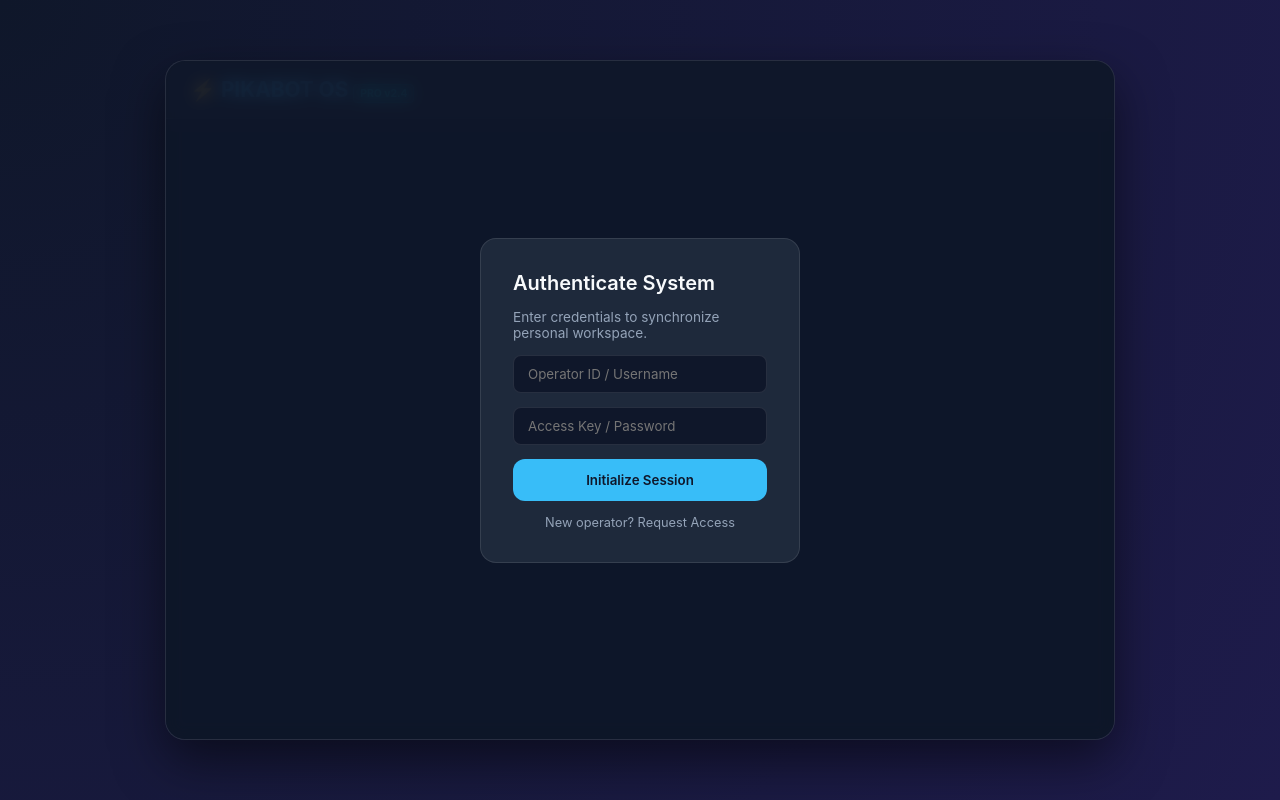
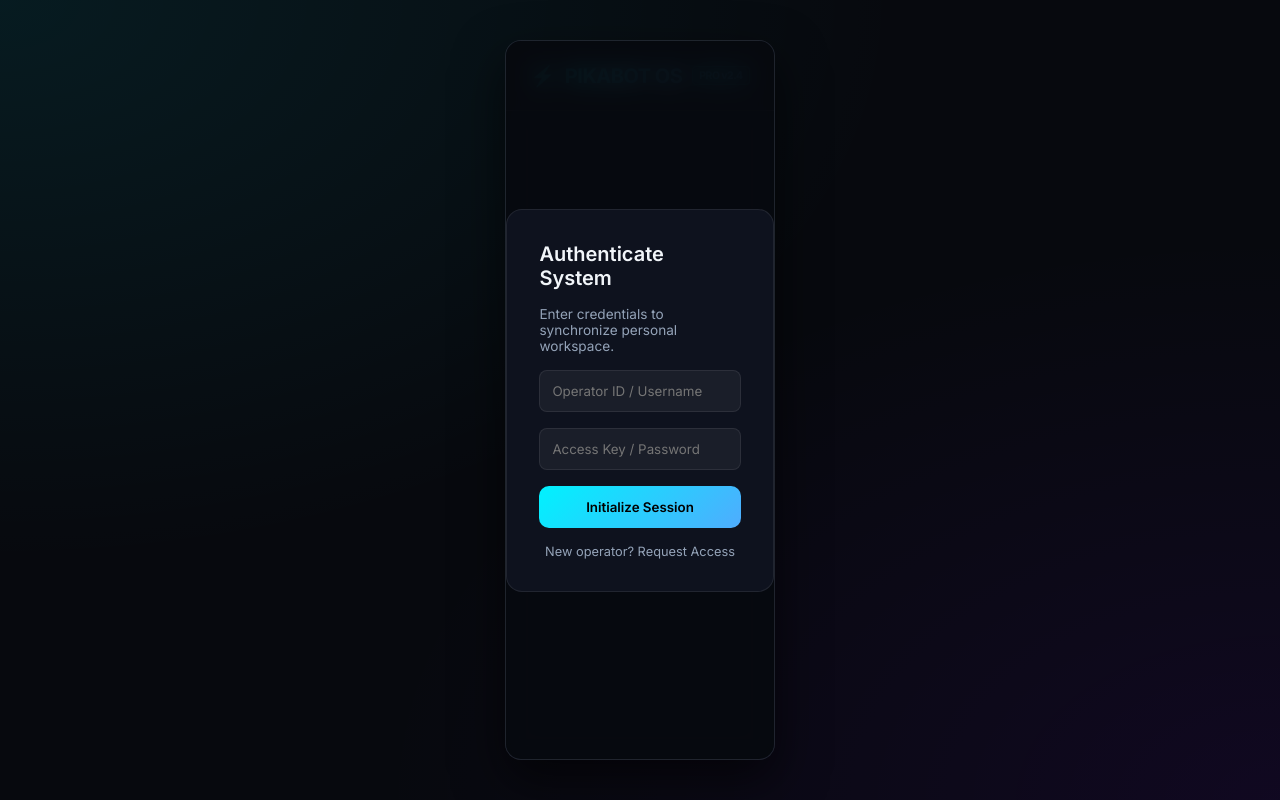
Before and after one commit to logiclayer0/PikaBot-AI, a React (Vite) app in the folder frontend/: page / in a window 1280 px wide. Built offline with nearby package versions, Linux system fonts and the light colour scheme.

Commit message:
Update index.css

```diff
--- a/frontend/src/index.css
+++ b/frontend/src/index.css
@@ -1,126 +1,117 @@
+@import url('https://fonts.googleapis.com/css2?family=Inter:wght@300;400;500;600;700&family=JetBrains+Mono:wght@400;500&display=swap');
+
+:root {
+  --bg-dark: #07090e;
+  --panel-bg: rgba(15, 20, 32, 0.75);
+  --panel-border: rgba(255, 255, 255, 0.08);
+  --accent-cyan: #00f2fe;
+  --accent-blue: #4facfe;
+  --accent-purple: #7f00ff;
+  --text-main: #f1f5f9;
+  --text-muted: #94a3b8;
+}
+
 * {
   box-sizing: border-box;
   margin: 0;
   padding: 0;
-  font-family: 'Inter', system-ui, -apple-system, sans-serif;
+  font-family: 'Inter', -apple-system, sans-serif;
 }
 
 body {
-  background: radial-gradient(circle at top left, #0f172a, #1e1b4b);
-  color: #f8fafc;
-  height: 100vh;
+  background: var(--bg-dark);
+  background-image:
+    radial-gradient(at 0% 0%, rgba(0, 242, 254, 0.08) 0px, transparent 50%),
+    radial-gradient(at 100% 100%, rgba(127, 0, 255, 0.08) 0px, transparent 50%);
+  color: var(--text-main);
+  min-height: 100vh;
   display: flex;
   justify-content: center;
   align-items: center;
+  padding: 20px;
 }
 
 .glass-container {
-  background: rgba(15, 23, 42, 0.85);
+  width: 100%;
+  max-width: 1200px;
+  height: 90vh;
+  background: var(--panel-bg);
   backdrop-filter: blur(16px);
-  border: 1px solid rgba(255, 255, 255, 0.1);
-  border-radius: 20px;
-  width: 90vw;
-  max-width: 950px;
-  height: 85vh;
+  border: 1px solid var(--panel-border);
+  border-radius: 16px;
   display: flex;
   flex-direction: column;
-  position: relative;
   overflow: hidden;
-  box-shadow: 0 20px 50px rgba(0, 0, 0, 0.5);
+  box-shadow: 0 20px 50px rgba(0, 0, 0, 0.6);
 }
 
 .header {
+  height: 70px;
+  padding: 0 24px;
+  border-bottom: 1px solid var(--panel-border);
   display: flex;
   justify-content: space-between;
   align-items: center;
-  padding: 16px 24px;
-  background: rgba(255, 255, 255, 0.03);
-  border-bottom: 1px solid rgba(255, 255, 255, 0.08);
+  background: rgba(10, 14, 23, 0.5);
 }
 
 .brand {
-  font-size: 1.3rem;
+  font-size: 1.25rem;
   font-weight: 700;
-  color: #38bdf8;
+  letter-spacing: -0.5px;
+  background: linear-gradient(135deg, var(--accent-cyan), var(--accent-blue));
+  -webkit-background-clip: text;
+  -webkit-text-fill-color: transparent;
+  display: flex;
+  align-items: center;
+  gap: 10px;
 }
 
 .header-actions {
   display: flex;
-  gap: 12px;
   align-items: center;
+  gap: 16px;
 }
 
-.btn-icon {
-  background: rgba(255, 255, 255, 0.05);
-  border: 1px solid rgba(255, 255, 255, 0.1);
-  color: #94a3b8;
-  padding: 6px 12px;
-  border-radius: 8px;
-  cursor: pointer;
-  font-size: 0.85rem;
+.tab-nav {
+  display: flex;
+  background: rgba(255, 255, 255, 0.04);
+  padding: 4px;
+  border-radius: 10px;
+  border: 1px solid var(--panel-border);
 }
 
-.btn-icon.active {
-  background: rgba(56, 189, 248, 0.15);
-  color: #38bdf8;
-  border-color: rgba(56, 189, 248, 0.3);
+.tab-btn {
+  background: transparent;
+  border: none;
+  color: var(--text-muted);
+  padding: 8px 16px;
+  font-size: 0.85rem;
+  font-weight: 500;
+  border-radius: 7px;
+  cursor: pointer;
+  transition: all 0.2s ease;
 }
 
-.user-badge {
-  background: rgba(56, 189, 248, 0.15);
-  color: #38bdf8;
-  padding: 6px 14px;
-  border-radius: 20px;
-  font-size: 0.85rem;
-  border: 1px solid rgba(56, 189, 248, 0.3);
+.tab-btn.active {
+  background: linear-gradient(135deg, rgba(0, 242, 254, 0.2), rgba(79, 172, 254, 0.2));
+  color: var(--accent-cyan);
+  border: 1px solid rgba(0, 242, 254, 0.3);
+}
+
+.main-body {
+  flex: 1;
+  display: flex;
+  overflow: hidden;
 }
 
 .chat-window {
   flex: 1;
-  overflow-y: auto;
-  padding: 24px;
   display: flex;
   flex-direction: column;
+  padding: 24px;
+  overflow-y: auto;
   gap: 16px;
-}
-
-.welcome-box {
-  margin: auto;
-  text-align: center;
-  max-width: 400px;
-}
-
-.welcome-box h3 {
-  font-size: 1.5rem;
-  color: #38bdf8;
-  margin-bottom: 8px;
-}
-
-.welcome-box p {
-  color: #94a3b8;
-  font-size: 0.9rem;
-  margin-bottom: 16px;
-}
-
-.quick-chips {
-  display: flex;
-  flex-direction: column;
-  gap: 10px;
-}
-
-.quick-chips button {
-  background: #1e293b;
-  border: 1px solid rgba(255, 255, 255, 0.1);
-  color: #e2e8f0;
-  padding: 10px 16px;
-  border-radius: 10px;
-  cursor: pointer;
-  transition: all 0.2s;
-}
-
-.quick-chips button:hover {
-  border-color: #38bdf8;
-  color: #38bdf8;
 }
 
 .msg-row {
@@ -137,161 +128,125 @@ body {
 }
 
 .msg-bubble {
-  max-width: 80%;
-  padding: 12px 18px;
-  border-radius: 16px;
-  line-height: 1.5;
+  max-width: 70%;
+  padding: 14px 18px;
+  border-radius: 12px;
   font-size: 0.95rem;
-  position: relative;
+  line-height: 1.6;
 }
 
 .msg-row.user .msg-bubble {
-  background: #0284c7;
-  color: #ffffff;
-  border-bottom-right-radius: 4px;
+  background: linear-gradient(135deg, var(--accent-blue), var(--accent-purple));
+  color: #fff;
+  border-bottom-right-radius: 2px;
 }
 
 .msg-row.assistant .msg-bubble {
-  background: #1e293b;
-  color: #e2e8f0;
-  border: 1px solid rgba(255, 255, 255, 0.05);
-  border-bottom-left-radius: 4px;
-}
-
-.msg-bubble p {
-  margin-bottom: 8px;
-}
-
-.msg-bubble p:last-child {
-  margin-bottom: 0;
-}
-
-.msg-bubble strong {
-  color: #38bdf8;
-}
-
-.bubble-footer {
-  display: flex;
-  justify-content: flex-end;
-  margin-top: 6px;
-}
-
-.copy-btn {
-  background: transparent;
-  border: none;
-  color: #64748b;
-  font-size: 0.75rem;
-  cursor: pointer;
-}
-
-.copy-btn:hover {
-  color: #38bdf8;
+  background: rgba(255, 255, 255, 0.03);
+  border: 1px solid var(--panel-border);
+  color: var(--text-main);
+  border-bottom-left-radius: 2px;
 }
 
 .input-bar {
+  padding: 16px 24px;
+  border-top: 1px solid var(--panel-border);
   display: flex;
   gap: 12px;
-  padding: 18px 24px;
-  background: rgba(255, 255, 255, 0.02);
-  border-top: 1px solid rgba(255, 255, 255, 0.08);
+  background: rgba(10, 14, 23, 0.8);
 }
 
 .input-bar input {
   flex: 1;
-  background: #0f172a;
-  border: 1px solid rgba(255, 255, 255, 0.1);
+  background: rgba(255, 255, 255, 0.04);
+  border: 1px solid var(--panel-border);
+  border-radius: 10px;
   padding: 12px 16px;
-  border-radius: 12px;
   color: #fff;
+  font-size: 0.95rem;
   outline: none;
+  transition: border 0.2s;
 }
 
 .input-bar input:focus {
-  border-color: #38bdf8;
+  border-color: var(--accent-cyan);
 }
 
 .btn-primary {
-  background: #38bdf8;
-  color: #0f172a;
+  background: linear-gradient(135deg, var(--accent-cyan), var(--accent-blue));
+  color: #000;
+  font-weight: 600;
   border: none;
-  padding: 12px 20px;
-  border-radius: 12px;
-  font-weight: 600;
+  padding: 0 20px;
+  border-radius: 10px;
   cursor: pointer;
+  transition: opacity 0.2s;
 }
 
-.btn-secondary {
-  background: rgba(255, 255, 255, 0.1);
-  color: #fff;
-  border: none;
-  padding: 6px 14px;
-  border-radius: 8px;
-  cursor: pointer;
-  font-size: 0.85rem;
+.btn-primary:hover {
+  opacity: 0.9;
 }
 
-.mic-btn {
-  background: #1e293b;
-  border: 1px solid rgba(255, 255, 255, 0.1);
-  border-radius: 12px;
-  padding: 0 16px;
-  font-size: 1.2rem;
-  cursor: pointer;
+.life-container {
+  flex: 1;
+  padding: 30px;
+  overflow-y: auto;
+  display: grid;
+  grid-template-columns: 2fr 1fr;
+  gap: 24px;
 }
 
-.mic-btn.listening {
-  background: #ef4444;
-  animation: pulse 1.5s infinite;
+.card-panel {
+  background: rgba(255, 255, 255, 0.02);
+  border: 1px solid var(--panel-border);
+  border-radius: 14px;
+  padding: 24px;
+}
+
+.task-item {
+  display: flex;
+  align-items: center;
+  justify-content: space-between;
+  padding: 12px 16px;
+  background: rgba(255, 255, 255, 0.03);
+  border-radius: 8px;
+  margin-bottom: 10px;
+  border: 1px solid rgba(255, 255, 255, 0.04);
+}
+
+.task-item.done {
+  opacity: 0.4;
+  text-decoration: line-through;
 }
 
 .auth-overlay {
   position: absolute;
-  top: 0;
-  left: 0;
-  width: 100%;
-  height: 100%;
-  background: rgba(15, 23, 42, 0.85);
-  backdrop-filter: blur(8px);
+  inset: 0;
+  background: rgba(7, 9, 14, 0.85);
+  backdrop-filter: blur(12px);
   display: flex;
   justify-content: center;
   align-items: center;
-  z-index: 10;
+  z-index: 50;
 }
 
 .auth-card {
-  background: #1e293b;
+  width: 100%;
+  max-width: 400px;
+  background: rgba(15, 20, 32, 0.95);
+  border: 1px solid var(--panel-border);
+  border-radius: 16px;
   padding: 32px;
-  border-radius: 16px;
-  width: 320px;
   display: flex;
   flex-direction: column;
-  gap: 14px;
-  border: 1px solid rgba(255, 255, 255, 0.1);
+  gap: 16px;
 }
 
 .auth-card input {
-  background: #0f172a;
-  border: 1px solid rgba(255, 255, 255, 0.1);
-  padding: 10px 14px;
+  width: 100%;
+  background: rgba(255, 255, 255, 0.05);
+  border: 1px solid var(--panel-border);
+  padding: 12px;
   border-radius: 8px;
   color: #fff;
 }
-
-.toggle-auth {
-  font-size: 0.8rem;
-  color: #94a3b8;
-  text-align: center;
-  cursor: pointer;
-}
-
-.error {
-  color: #ef4444;
-  font-size: 0.85rem;
-  text-align: center;
-}
-
-@keyframes pulse {
-  0% { transform: scale(1); }
-  50% { transform: scale(1.05); }
-  100% { transform: scale(1); }
-}
```
